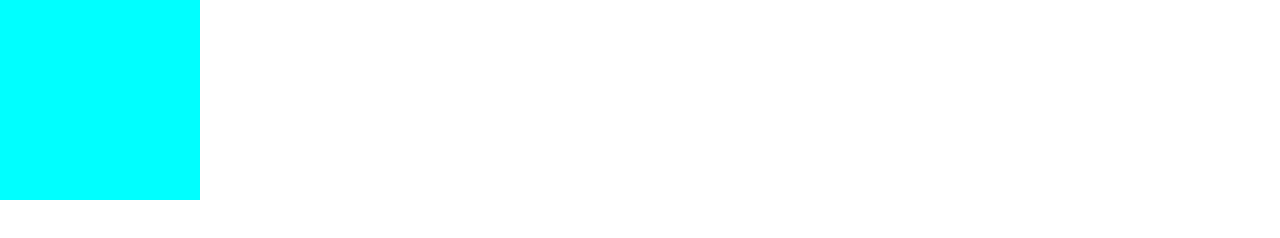
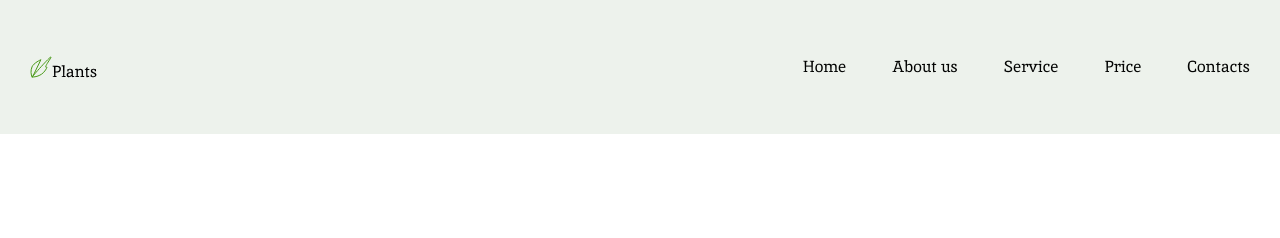
Before and after one commit to AtesiT/anotherPage, a plain HTML site: page index.html in a window 1280 px wide. Drawn offline with Linux system fonts and the light colour scheme.

Commit message:
add header

```diff
--- a/css/style.css
+++ b/css/style.css
@@ -46,9 +46,65 @@ html {
     box-sizing: inherit;
 }
 
-.item {
-    width: 200px;
-    height: 200px;
-    background-color: aqua;
-    padding: 20px;
+body {
+    font-family: 'Inter';
+    font-style: normal;
+    font-size: 16px;
+    line-height: 1.2;
+    font-weight: normal;
+    color: #636060;
 }
+
+
+/*                        Header                       */
+.wrapper {
+    max-width: 1220px;
+    margin: 0 auto;
+    /* margin - выравнивает по центру */
+}
+
+.header {
+    position: fixed;
+    /* фиксация вверху  */
+    top: 0;
+    left: 0;
+    width: 100%;
+    /* 100% ширина экрана */
+    background-color: #EDF2EC;
+}
+
+.header-wrapper {
+    display: flex;
+    flex-wrap: wrap;
+    align-items: center;
+    justify-content: space-between;
+    padding-top: 42px;
+    padding-bottom: 42px;
+}
+
+.header-list {
+    display: flex;
+    flex-wrap: wrap;
+}
+
+.header-item {
+    margin-right: 46px;
+}
+
+.header-item:last-child {
+    margin-right: 0px;
+}
+
+.header-link {
+    font-family: 'Inika';
+    font-size: 16px;
+    color: #010201;
+    line-height: 50px;
+    text-decoration: none;
+}
+
+.header-link:hover, .header-link:focus, .header-link:active {
+    color: #E06733 ;
+}
+
+/* Header end */
--- a/index.html
+++ b/index.html
@@ -6,11 +6,52 @@
     <meta name="viewport" content="width=device-width, initial-scale=1.0">
     <link rel="stylesheet" href="./css/reset.css">
     <link rel="stylesheet" href="./css/style.css">
-    <title>Document</title>
+    <title>We grow plants and give you oxygen</title>
 </head>
+
+
+
 <body>
-    <div class="item">
+<header class="header">
+    <div class="wrapper">
+        <div class="header-wrapper">
 
+<!-- Here's a logo -->
+            <div class="header-logo">
+                <a href="/" class="header-logo-link">
+                    <img src="./img/svg/logo.svg" alt="We grow plants and give you oxygen" class="header-logo-pic">
+                </a>
+            </div>
+
+<!-- Buttons in a header -->
+            <nav class="header-nav">
+                <ul class="header-list">
+                    <li class="header-item">
+                        <a href="#1" class="header-link">Home</a>
+                    </li>
+                    <li class="header-item">
+                        <a href="#2" class="header-link">About us</a>
+                    </li>
+                    <li class="header-item">
+                        <a href="#3" class="header-link">Service</a>
+                    </li>
+                    <li class="header-item">
+                        <a href="#4" class="header-link">Price</a>
+                    </li>
+                    <li class="header-item">
+                        <a href="#5" class="header-link">Contacts</a>
+                    </li>
+                </ul>
+            </nav>
+        </div>
     </div>
+</header>
+
+<main>
+
+
+
+</main>
+
 </body>
 </html>
```
Also changed, not shown: img/svg/logo.svg (added). Lines whose indentation alone changed are shown as unchanged.
